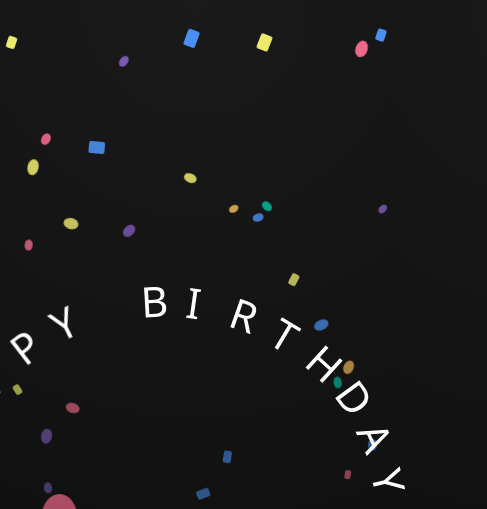
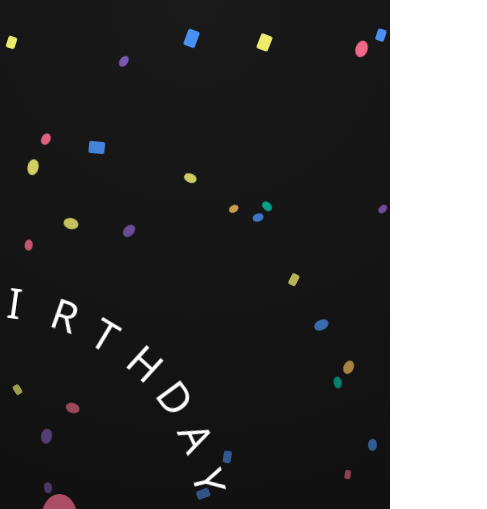
Before and after one commit to lakjshmi/Rice, a plain HTML site: page final.html in a window 390 px wide. Shown: the top 509 px of the page, 487 px wide, since content can reach past the window. Drawn offline with Linux system fonts and the light colour scheme; files that its build step writes are made by us from their sources; a web font is replaced by a local one.

Commit message:
another change to push it center the arch

```diff
--- a/css/final.css
+++ b/css/final.css
@@ -308,7 +308,7 @@ body {
   }
 
   .arch-inner {
-    transform: translateY(-52vw) rotate(8deg);
+    transform: translateX(-50%) translateY(-52vw) rotate(8deg);
     transform-origin: center 75vw;
   }
 
```
